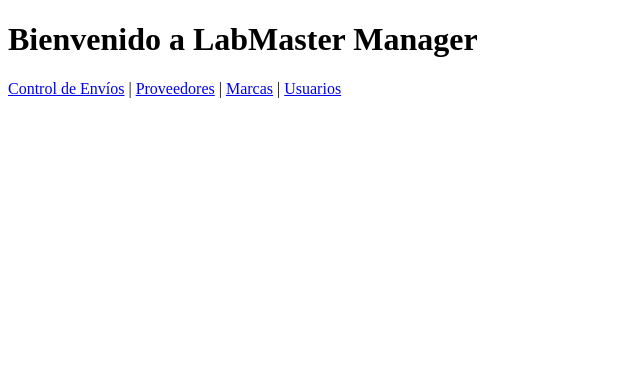
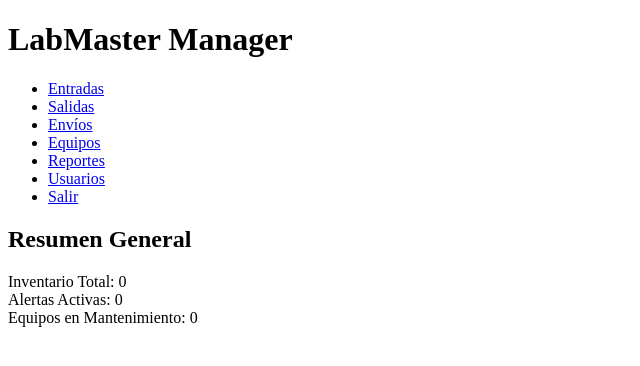
Before and after one commit to ISTURIZrp/LabMaster-manager, a plain HTML site: page index.html in a window 1280 px wide. Shown: the whole page, without its empty margins (0-640 px from the left). Drawn offline with Linux system fonts and the light colour scheme.

Commit message:
Update index.html

```diff
--- a/index.html
+++ b/index.html
@@ -1,13 +1,35 @@
 <!DOCTYPE html>
-<html>
-<head><title>Dashboard - LabMaster Manager</title></head>
+<html lang="es">
+<head>
+  <meta charset="UTF-8">
+  <title>LabMaster Manager - Dashboard</title>
+  <link rel="stylesheet" href="css/estilos.css">
+</head>
 <body>
-  <h1>Bienvenido a LabMaster Manager</h1>
-  <nav>
-    <a href="shipments.html">Control de Envíos</a> |
-    <a href="suppliers.html">Proveedores</a> |
-    <a href="brands.html">Marcas</a> |
-    <a href="users.html">Usuarios</a>
-  </nav>
+  <header>
+    <h1>LabMaster Manager</h1>
+    <nav>
+      <ul>
+        <li><a href="entradas.html">Entradas</a></li>
+        <li><a href="salidas.html">Salidas</a></li>
+        <li><a href="envios.html">Envíos</a></li>
+        <li><a href="equipos.html">Equipos</a></li>
+        <li><a href="reportes.html">Reportes</a></li>
+        <li><a href="usuarios.html">Usuarios</a></li>
+        <li><a href="login.html">Salir</a></li>
+      </ul>
+    </nav>
+  </header>
+
+  <main>
+    <section id="dashboard">
+      <h2>Resumen General</h2>
+      <div class="card">Inventario Total: <span id="totalInventario">0</span></div>
+      <div class="card">Alertas Activas: <span id="alertasActivas">0</span></div>
+      <div class="card">Equipos en Mantenimiento: <span id="equiposMantenimiento">0</span></div>
+    </section>
+  </main>
+
+  <script src="js/main.js"></script>
 </body>
 </html>
```
